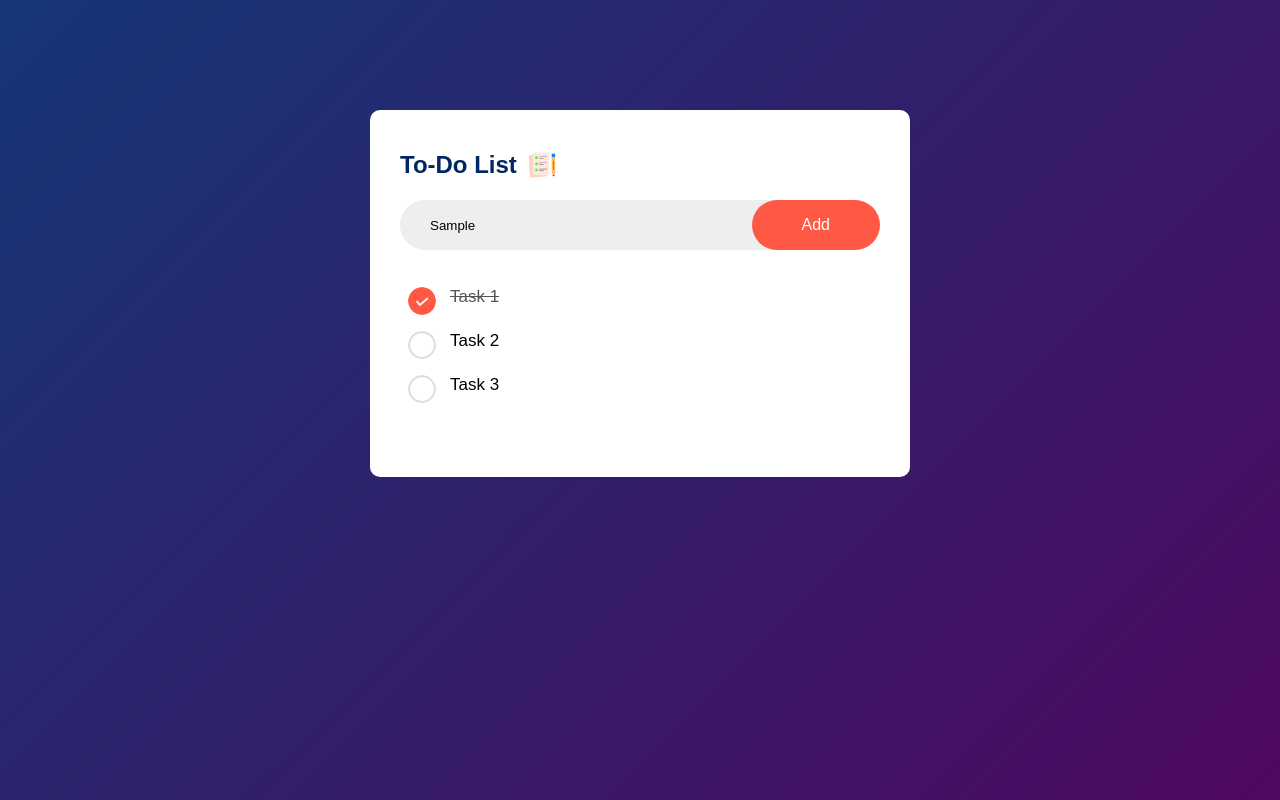
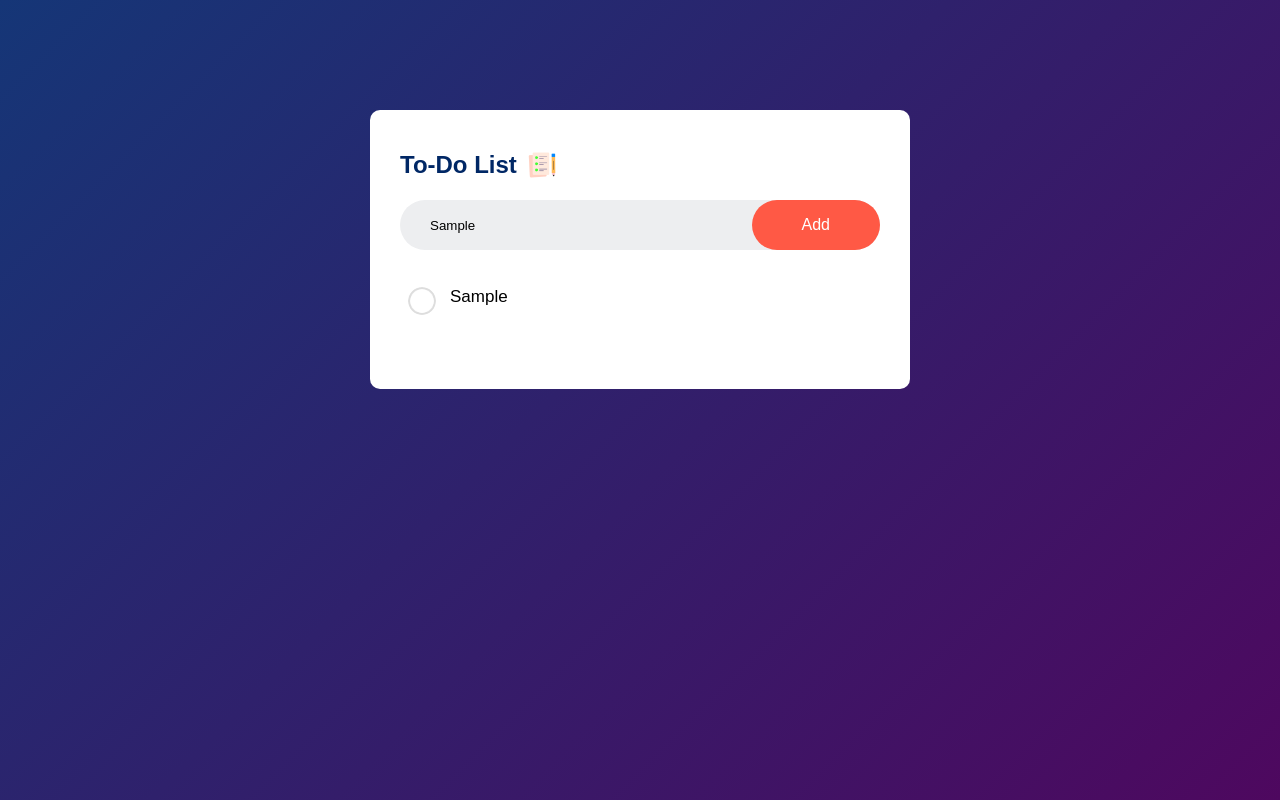
Before and after one commit to MikeyJaay/JS-Practice-To-Do-App, a plain HTML site: page index.html in a window 1280 px wide. Both pictures are taken after typing "Sample" into the empty fields and a click on the button "Add". Drawn offline with Linux system fonts and the light colour scheme.

Commit message:
Added basic JS too add tasks and alert prompt

```diff
--- a/index.html
+++ b/index.html
@@ -2,6 +2,7 @@
 <html lang="en">
   <head>
     <link rel="stylesheet" href="style.css" />
+
     <meta charset="UTF-8" />
     <meta name="viewport" content="width=device-width, initial-scale=1.0" />
     <title>To-Do List App</title>
@@ -12,16 +13,15 @@
         <h2>To-Do List <img src="images/icon.png" /></h2>
         <div class="row">
           <input type="text" id="input-box" placeholder="Add your text" />
-          <button>Add</button>
+          <button onclick="addTask()">Add</button>
         </div>
-            <ul id="list-container">
-                <li class="checked">Task 1</li>
+        <ul id="list-container">
+          <!-- <li class="checked">Task 1</li>
                 <li>Task 2</li>
-                <li>Task 3</li>
-            </ul>
+                <li>Task 3</li> -->
+        </ul>
       </div>
     </div>
-
-
+    <script src="script.js"></script>
   </body>
 </html>
--- /dev/null
+++ b/script.js
@@ -0,0 +1,13 @@
+const inputBox = document.getElementById("input-box");
+const listContainer = document.getElementById("list-container");
+
+function addTask() {
+  if (inputBox.value === "") {
+    // if the input box is empty the alert will pop up
+    alert("You Must Write Something!"); // alert prompt with text copy
+  } else {
+    let li = document.createElement("li"); //creates an HTML element via li
+    li.innerHTML = inputBox.value; // the text the users adds
+    listContainer.appendChild(li); // displays li text in the listcontainer div
+  }
+}
```
